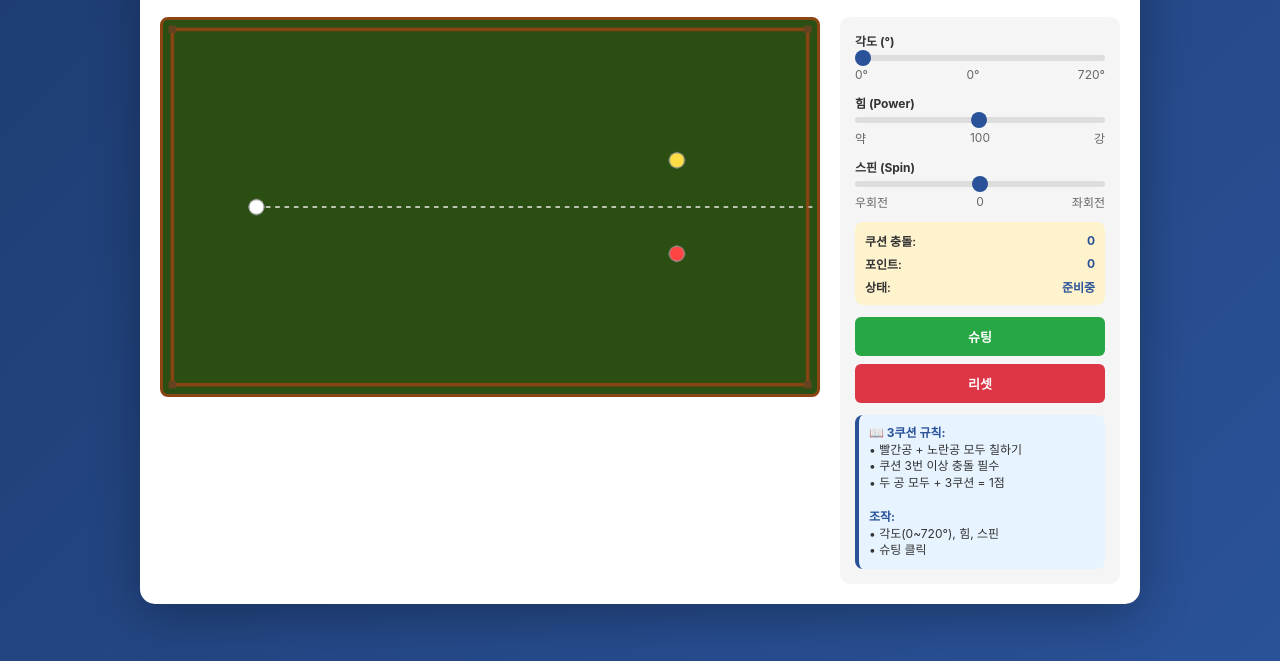
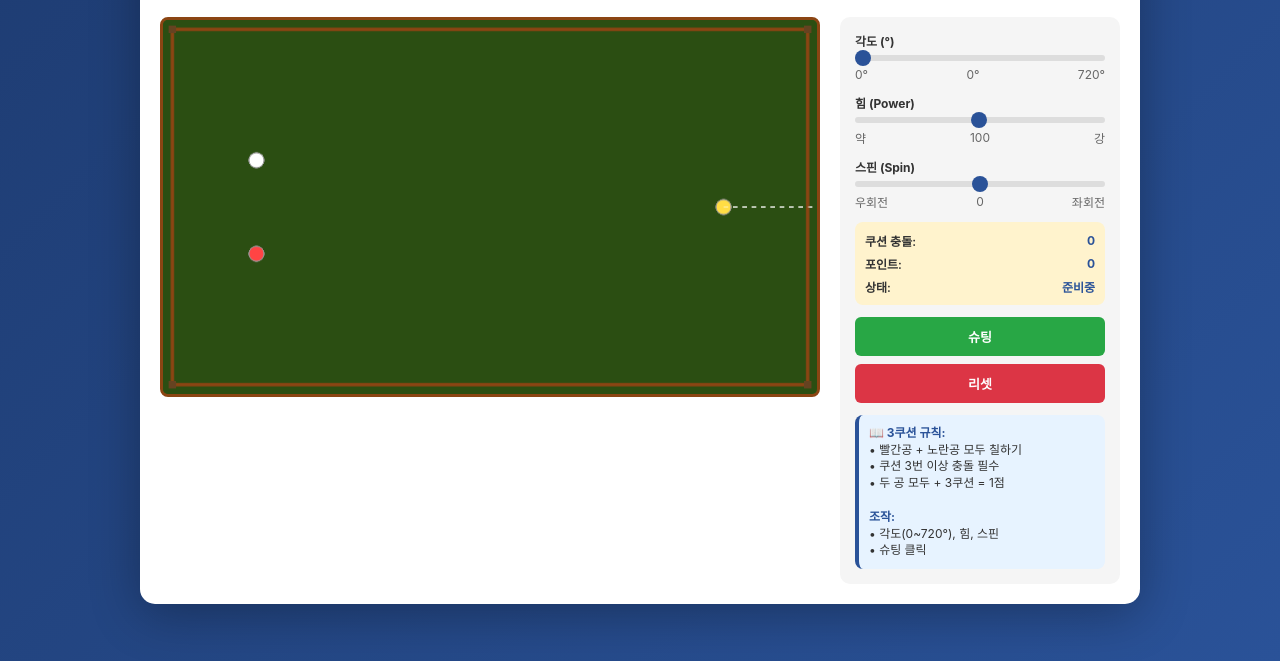
Before and after one commit to zuhthebeg/tools, a plain HTML site: page billiards/index.html in a window 1280 px wide. Both pictures are taken after a click on the button "리셋". Shown: the part 139-800 px from the top of the page. Drawn offline with Linux system fonts and the light colour scheme.

Commit message:
Fix cue ball position to right (yellow ball) - correct PBA setup

```diff
--- a/billiards/index.html
+++ b/billiards/index.html
@@ -298,9 +298,9 @@
 
         // Game state
         let gameState = {
-            cueBall: { x: 100, y: 200, vx: 0, vy: 0, spin: 0, spinX: 0, spinY: 0 },
-            targetBall1: { x: 550, y: 250, vx: 0, vy: 0, spin: 0, spinX: 0, spinY: 0 }, // 빨간공 (제1적구)
-            targetBall2: { x: 550, y: 150, vx: 0, vy: 0, spin: 0, spinX: 0, spinY: 0 }, // 노란공 (제2적구)
+            cueBall: { x: 600, y: 200, vx: 0, vy: 0, spin: 0, spinX: 0, spinY: 0 }, // 노란공 (수구 - 사용자가 치는 공)
+            targetBall1: { x: 100, y: 150, vx: 0, vy: 0, spin: 0, spinX: 0, spinY: 0 }, // 흰공 (제1적구)
+            targetBall2: { x: 100, y: 250, vx: 0, vy: 0, spin: 0, spinX: 0, spinY: 0 }, // 빨간공 (제2적구)
             cushionHits: 0,
             score: 0,
             isRunning: false,
@@ -361,9 +361,9 @@
 
         function resetGame() {
             gameState = {
-                cueBall: { x: 100, y: 200, vx: 0, vy: 0, spin: 0, spinX: 0, spinY: 0 },
-                targetBall1: { x: 550, y: 250, vx: 0, vy: 0, spin: 0, spinX: 0, spinY: 0 },
-                targetBall2: { x: 550, y: 150, vx: 0, vy: 0, spin: 0, spinX: 0, spinY: 0 },
+                cueBall: { x: 600, y: 200, vx: 0, vy: 0, spin: 0, spinX: 0, spinY: 0 },
+                targetBall1: { x: 100, y: 150, vx: 0, vy: 0, spin: 0, spinX: 0, spinY: 0 },
+                targetBall2: { x: 100, y: 250, vx: 0, vy: 0, spin: 0, spinX: 0, spinY: 0 },
                 cushionHits: 0,
                 score: gameState.score,
                 isRunning: false,
@@ -559,8 +559,8 @@
                 ctx.fillRect(corner.x - 4, corner.y - 4, 8, 8);
             });
 
-            // Draw cue ball (white)
-            ctx.fillStyle = '#fff';
+            // Draw cue ball (yellow - 노란공)
+            ctx.fillStyle = '#ffdd44';
             ctx.beginPath();
             ctx.arc(gameState.cueBall.x, gameState.cueBall.y, gameState.ballRadius, 0, Math.PI * 2);
             ctx.fill();
@@ -577,9 +577,9 @@
                 ctx.stroke();
             }
 
-            // Draw target balls (red/yellow)
+            // Draw target balls (white/red)
             [gameState.targetBall1, gameState.targetBall2].forEach((ball, idx) => {
-                ctx.fillStyle = idx === 0 ? '#ff4444' : '#ffdd44';
+                ctx.fillStyle = idx === 0 ? '#fff' : '#ff4444'; // 흰공, 빨간공
                 ctx.beginPath();
                 ctx.arc(ball.x, ball.y, gameState.ballRadius, 0, Math.PI * 2);
                 ctx.fill();
```
